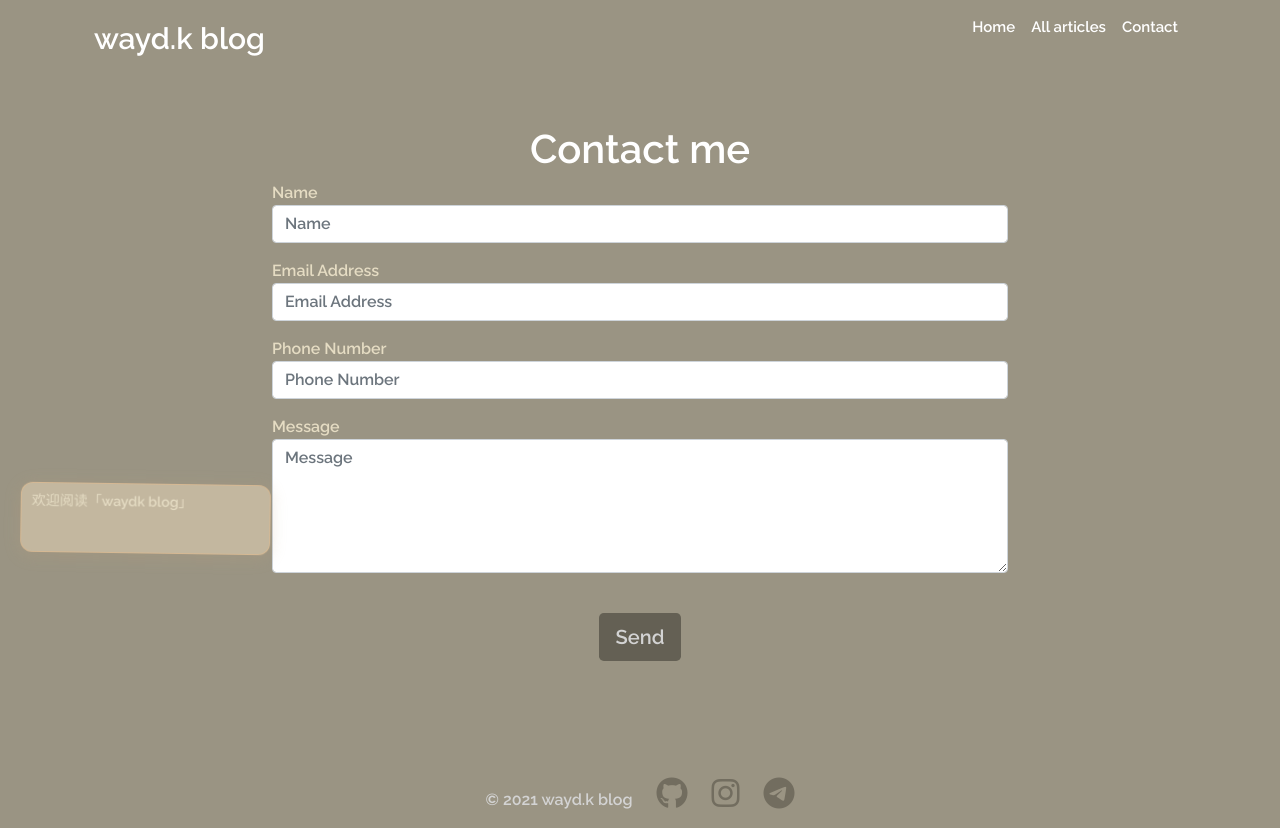
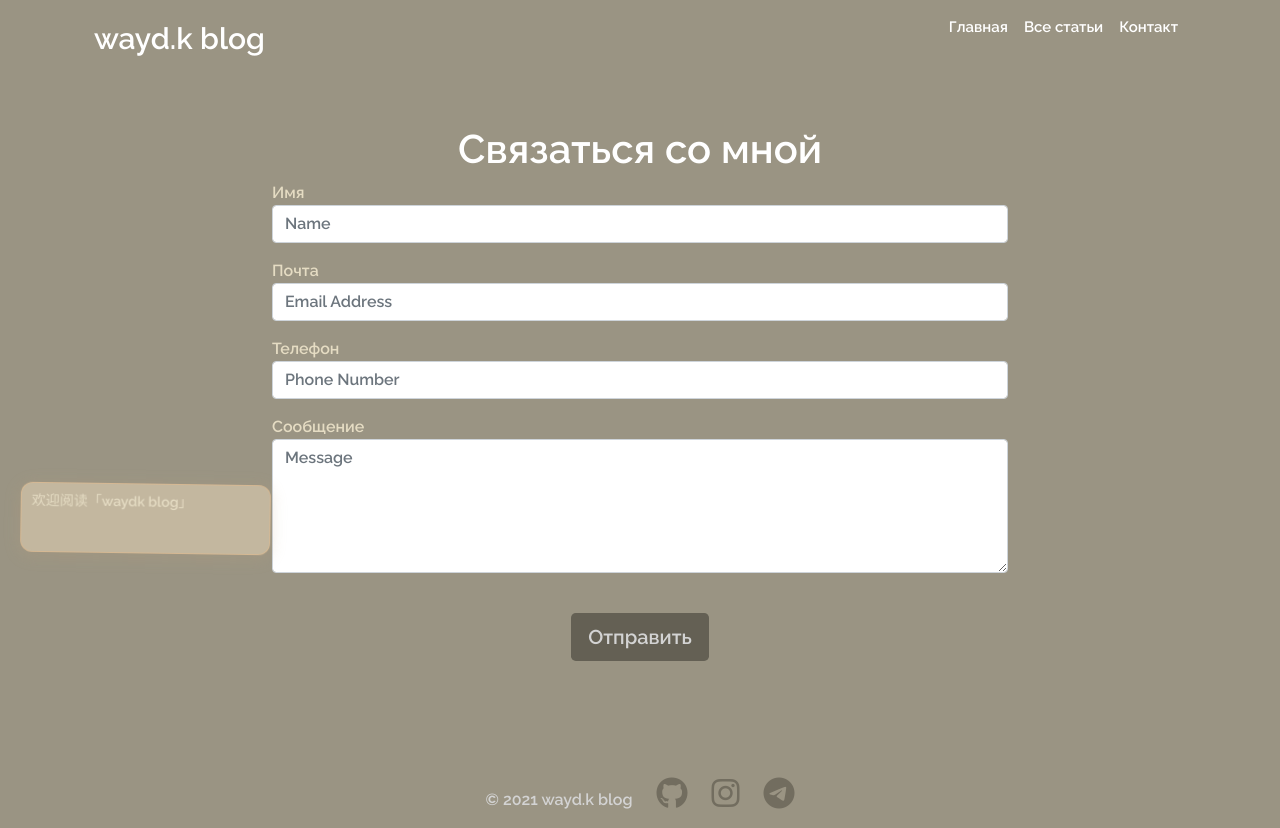
Before and after one commit to waydk/flask_blog, a Flask app: page /contact in a window 1280 px wide. Run offline with Flask 2, Linux system fonts and the light colour scheme; parts of the project's set-up code (start-up, migrations or seed data) failed here and were passed over; some libraries are stand-ins or nearby versions.

Commit message:
1.0.0: some fixes

```diff
--- a/blog/routes.py
+++ b/blog/routes.py
@@ -69,4 +69,4 @@ def contact():
         except UnicodeEncodeError:
             return render_template('contact.html', title='Your email was not sent (english only)')
         return render_template('contact.html', title='Your email has been sent')
-    return render_template('contact.html', title='Contact me')
+    return render_template('contact.html', title='Связаться со мной')
--- a/blog/templates/all_articles.html
+++ b/blog/templates/all_articles.html
@@ -7,7 +7,7 @@
                         <div class="card-body">
                             <h5 class="card-title">{{ article.title_en }}</h5>
                             <p class="card-text">{{ article.content_en[:70] }}...</p>
-                            <a href="{{ url_for('show_article', title=article.title_en) }}" class="btn btn-card">Read more</a>
+                            <a href="{{ url_for('show_article', title=article.title_en) }}" class="btn btn-card">Читать дальше</a>
                         </div>
                         <div style='color: #c0c0c0;' class="card-footer">
                             {{article.date.strftime("%Y.%m.%d")}}
--- a/blog/templates/contact.html
+++ b/blog/templates/contact.html
@@ -6,28 +6,28 @@
               <form name="sentMessage" id="contactForm" action="{{ url_for('contact') }}" method="post" novalidate>
                 <div class="control-group">
                   <div class="form-group floating-label-form-group controls">
-                    <label>Name</label>
+                    <label>Имя</label>
                     <input type="text" name="name" class="form-control" placeholder="Name" id="name" required data-validation-required-message="Please enter your name.">
                     <p class="help-block text-danger"></p>
                   </div>
                 </div>
                 <div class="control-group">
                   <div class="form-group floating-label-form-group controls">
-                    <label>Email Address</label>
+                    <label>Почта</label>
                     <input type="email" name="email" class="form-control" placeholder="Email Address" id="email" required data-validation-required-message="Please enter your email address.">
                     <p class="help-block text-danger"></p>
                   </div>
                 </div>
                 <div class="control-group">
                   <div class="form-group col-xs-12 floating-label-form-group controls">
-                    <label>Phone Number</label>
+                    <label>Телефон</label>
                     <input type="tel" name="phone" class="form-control" placeholder="Phone Number" id="phone" required data-validation-required-message="Please enter your phone number.">
                     <p class="help-block text-danger"></p>
                   </div>
                 </div>
                 <div class="control-group">
                   <div class="form-group floating-label-form-group controls">
-                    <label>Message</label>
+                    <label>Сообщение</label>
                     <textarea rows="5" name="message" class="form-control" placeholder="Message" id="message" required data-validation-required-message="Please enter a message."></textarea>
                     <p class="help-block text-danger"></p>
                   </div>
@@ -35,7 +35,7 @@
                 <br>
                 <div id="success"></div>
                 <div class="text-center">
-                    <button type="submit" class="success-btn btn btn-lg" id="sendMessageButton">Send</button>
+                    <button type="submit" class="success-btn btn btn-lg" id="sendMessageButton">Отправить</button>
                 </div>
               </form>
             </div>
--- a/blog/templates/header.html
+++ b/blog/templates/header.html
@@ -23,9 +23,9 @@
         </button>
         <div class="collapse navbar-collapse" id="navbarNavAltMarkup">
           <div class="navbar-nav ms-auto">
-            <a class="nav-link home" aria-current="page" href="{{ url_for('home') }}">Home</a>
-            <a class="nav-link all_articles" href="{{ url_for('show_articles') }}">All articles</a>
-            <a class="nav-link contact" href="{{ url_for('contact') }}">Contact</a>
+            <a class="nav-link home" aria-current="page" href="{{ url_for('home') }}">Главная</a>
+            <a class="nav-link all_articles" href="{{ url_for('show_articles') }}">Все статьи</a>
+            <a class="nav-link contact" href="{{ url_for('contact') }}">Контакт</a>
           </div>
         </div>
       </div>
```
Also changed, not shown: blog/templates/index.html (+4 -4 lines).
